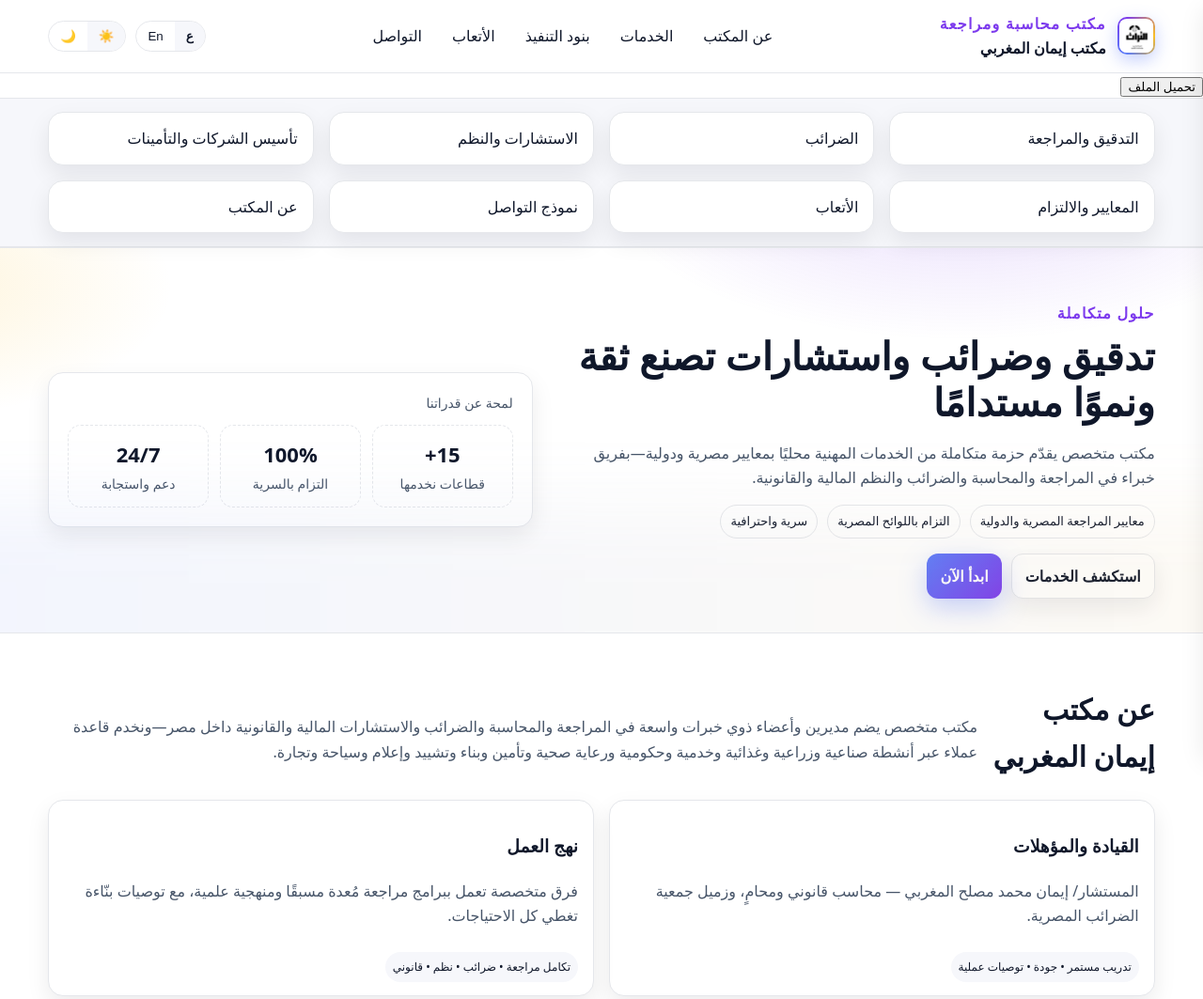
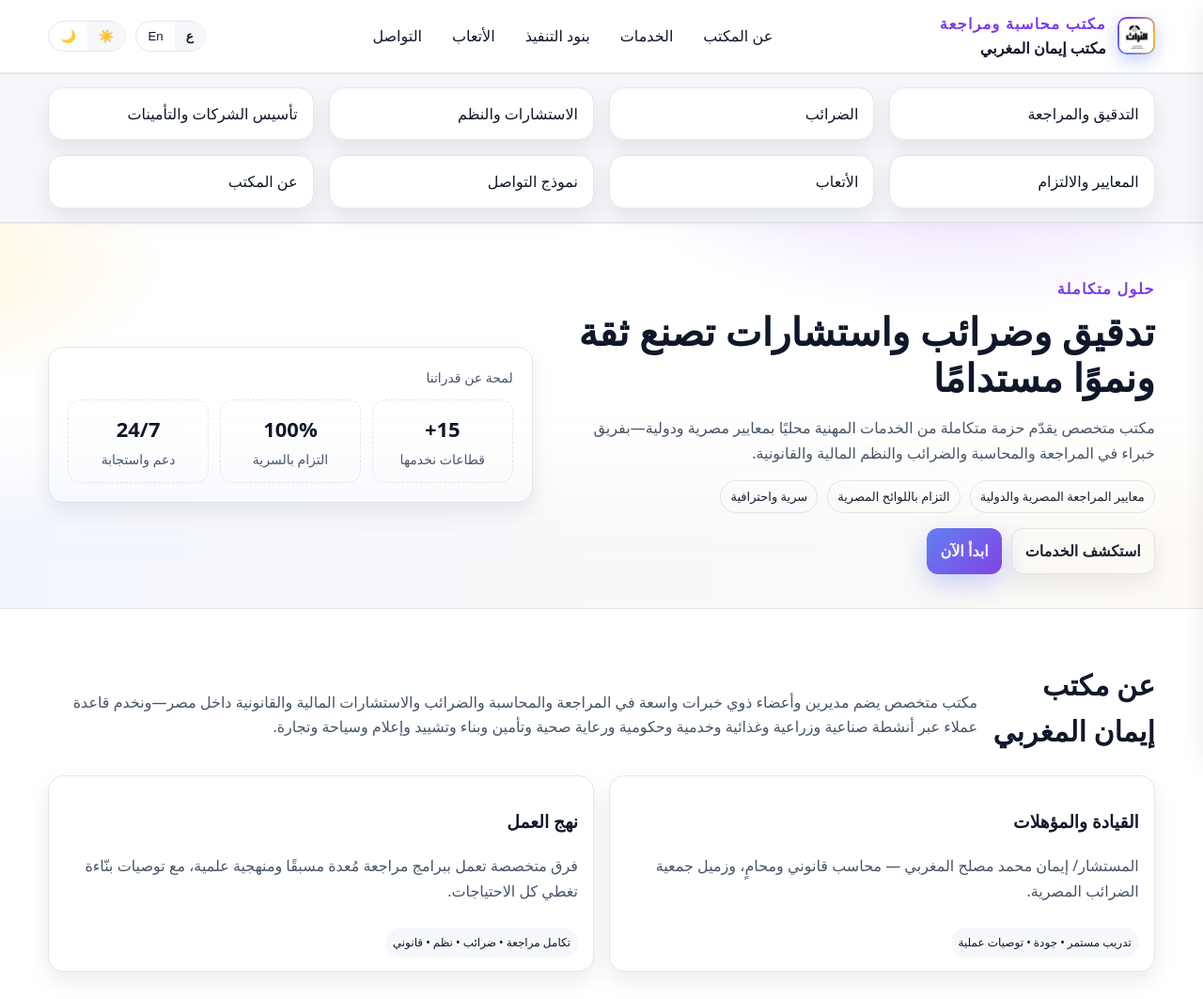
Before and after one commit to Omardevolber/Eltouratrh-cataloge, a plain HTML site: page index.html in a window 1280 px wide. Shown: the top 1063 px of the page at 94% size. Drawn offline with Linux system fonts and the light colour scheme.

Commit message:
index.html

```diff
--- a/index.html
+++ b/index.html
@@ -588,9 +588,7 @@
             </div>
         </div>
     </header>
-<a href="New Text Document (3).txt" download>
-  <button>تحميل الملف</button>
-</a>
+
 
     <!-- overlay + sidebar (mobile) -->
     <div id="overlay"></div>
```
